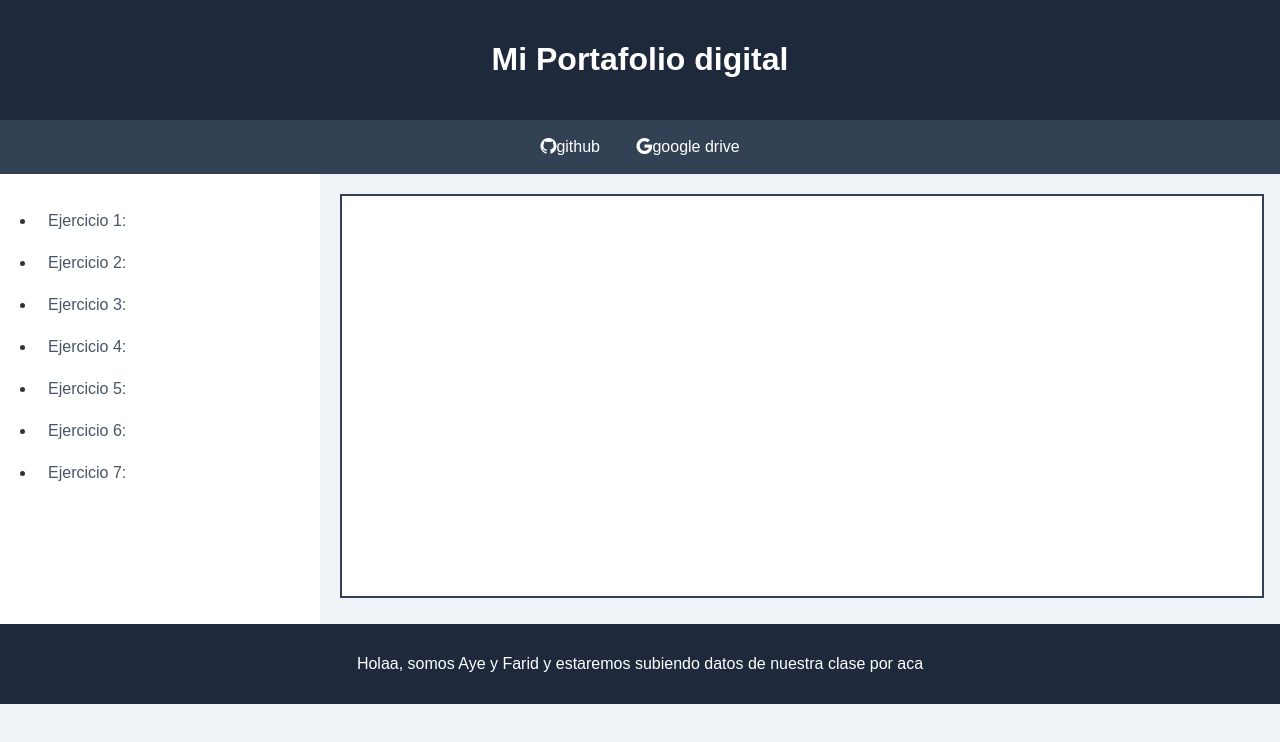
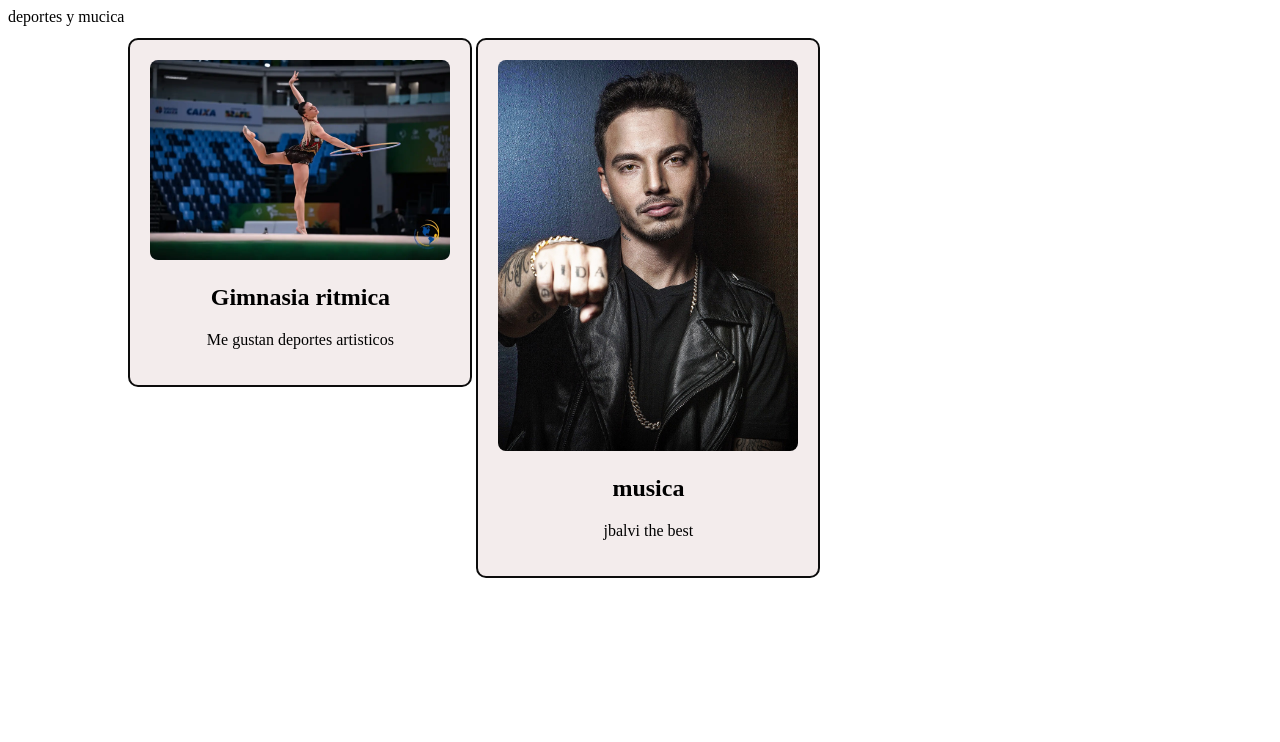
Before and after one commit to fninohalabe-ctrl/Informatica, a plain HTML site: page index.html in a window 1280 px wide. Drawn offline with nearby package versions, Linux system fonts and the light colour scheme.

Commit message:
Add files via upload

```diff
--- a/index.html
+++ b/index.html
@@ -4,120 +4,51 @@
     <meta charset="UTF-8">
     <meta http-equiv="X-UA-Compatible" content="IE=edge">
     <meta name="viewport" content="width=device-width, initial-scale=1.0">
-    <title>Portafolio</title>
-    <link rel="stylesheet" href="https://cdn.jsdelivr.net/npm/bootstrap-icons@1.13.1/font/bootstrap-icons.min.css">
+    <title>Document</title>
 </head>
-<body>
-    <header>
-        <h1>Mi Portafolio digital</h1>
-    </header>
-<nav>
-    <a><i class="bi bi-github"></i>github</a>
-    <a> <i class="bi bi-google"></i>google drive</a>
-</nav>
-<main>
-    <aside>
-        <li><a href="./pages/diario.htlm">Ejercicio 1:</a></li>
-        <li><a href="./pages/listas.htlm">Ejercicio 2:</a></li>
-        <li><a href="./pages/periodico.htlm">Ejercicio 3:</a></li>
-        <li><a href="./pages/semantica.htlm">Ejercicio 4:</a></li>
-        <li><a href="./pages/tabla1.htlm">Ejercicio 5:</a></li>
-        <li><a href="./pages/tecnologias.htm">Ejercicio 6:</a></li>
-        <li><a href="./pages/tienda.html">Ejercicio 7:</a></li>
-    </aside>
-    <section>
-        <iframe src="" frameborder="0"></iframe>
-    </section>
-</main>
-<footer>
-    <p>Holaa, somos Aye y Farid y estaremos subiendo datos de nuestra clase por aca</p>
-</footer>
-
+<body>deportes y mucica
+    <div class="card">
+<img src="imagenes/foto-portada-3.webp" Salt="">
+<h2>Gimnasia ritmica</h2>
+<p>Me gustan deportes artisticos</p>
+</div>
+<style>.card{
+    width:300px;
+    margin:30px auto;
+    padding:20px;
+    border:2px solid gray;
+    border-radius:10px;
+    background-color:#f5f5f5;
+    text-align:center;
+    }
+    .card img{
+    width:100%;
+    border-radius:8px;
+    }
+    </style>
+<div class="card">
+    <img src="imagenes/J_Balvin_2013.jpg" alt="Futbol">
+    <h2>musica</h2>
+    <p>jbalvi the best</p>
+    </div>
+<style>
+.card{
+width:300px;
+margin:30px auto;
+padding:20px;
+border:2px solid rgb(12, 12, 12);
+border-radius:10px;
+background-color:#f3ecec;
+text-align:center;
+}
+.card img{
+width:100%;
+border-radius:8px;
+}
+.card {
+display: inline-block;
+vertical-align: top;
+}
+</style>
 </body>
 </html>
-<style>
-    body {
-    font-family: Arial, sans-serif;
-    background-color: #f0f4f8;
-    margin: 0;
-    padding: 0;
-    color: #333333;
-    }
-    header {
-    background-color: #1e293b;
-    color: #ffffff;
-    text-align: center;
-    padding: 20px;
-    }
-    nav {
-    background-color: #334155;
-    text-align: center;
-    padding: 10px;
-    }
-    nav a {
-    color: #ffffff;
-    text-decoration: none;
-    padding: 8px 16px;
-    display: inline-block;
-    }
-    nav a:hover {
-    background-color: #0ea5e9;
-    border-radius: 4px;
-    }
-    main{
-    display:flex;
-    }
-    aside {
-    width: 25%;
-    float: left;
-    background-color: #ffffff;
-    padding: 20px;
-    box-sizing: border-box;
-    min-height: 450px;
-    }
-    aside h3 {
-    color: #1e293b;
-    border-bottom: 2px solid #0ea5e9;
-    padding-bottom: 5px;
-    }
-    aside ul {
-    list-style-type: none;
-    padding: 0;
-    }
-    aside li {
-    margin: 12px 0;
-    }
-    aside a {
-    color: #475569;
-    text-decoration: none;
-    display: inline-block;
-    padding: 6px;
-    }
-    aside a:hover {
-    background-color: #f1f5f9;
-    color: #0ea5e9;
-    padding-left: 12px;
-    }
-    section {
-    width: 75%;
-    float: left;
-    padding: 20px;
-    box-sizing: border-box;
-    }
-    iframe {
-    width: 100%;
-    height: 400px;
-    border: 2px solid #334155;
-    background-color: #ffffff;
-    }
-    footer {
-    background-color: #1e293b;
-    color: #ffffff;
-    text-align: center;
-    padding: 15px;
-    }
-    footer span {
-    color: #0ea5e9;
-    font-weight: bold;
-    }
-    </style>
```
Also changed, not shown: imagenes/J_Balvin_2013.jpg (added), imagenes/foto-portada-3.webp (added).
